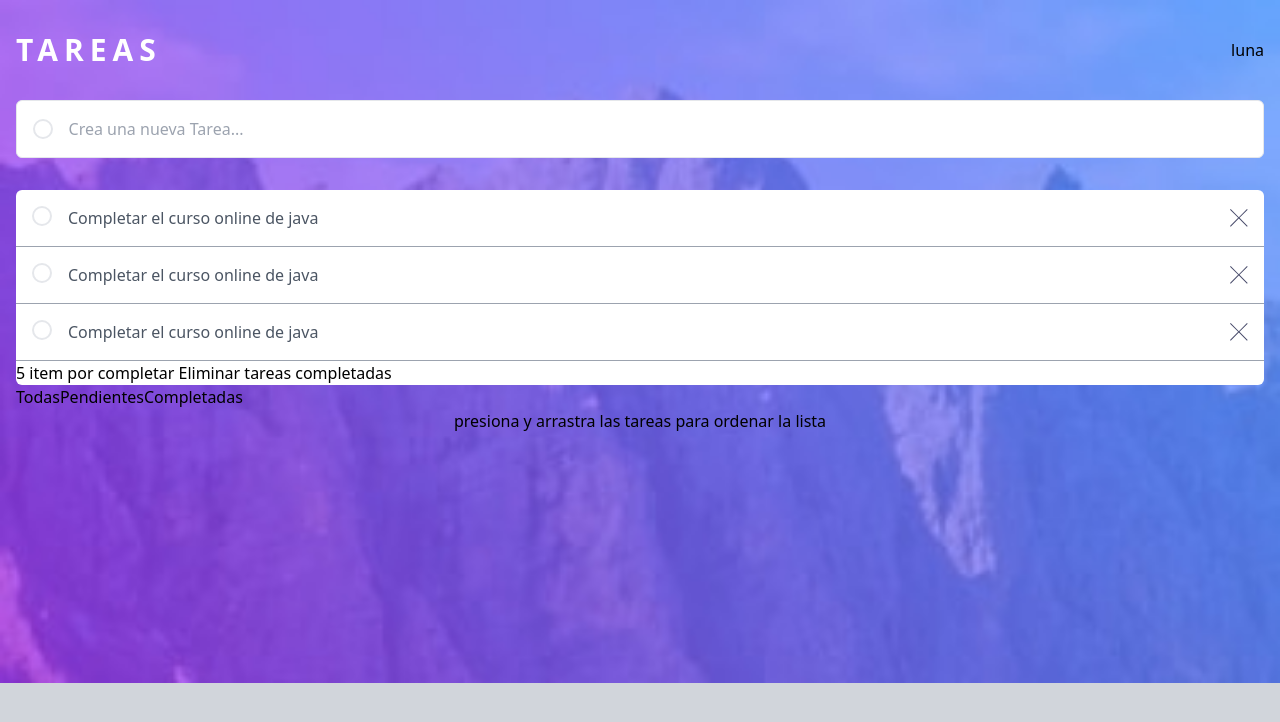
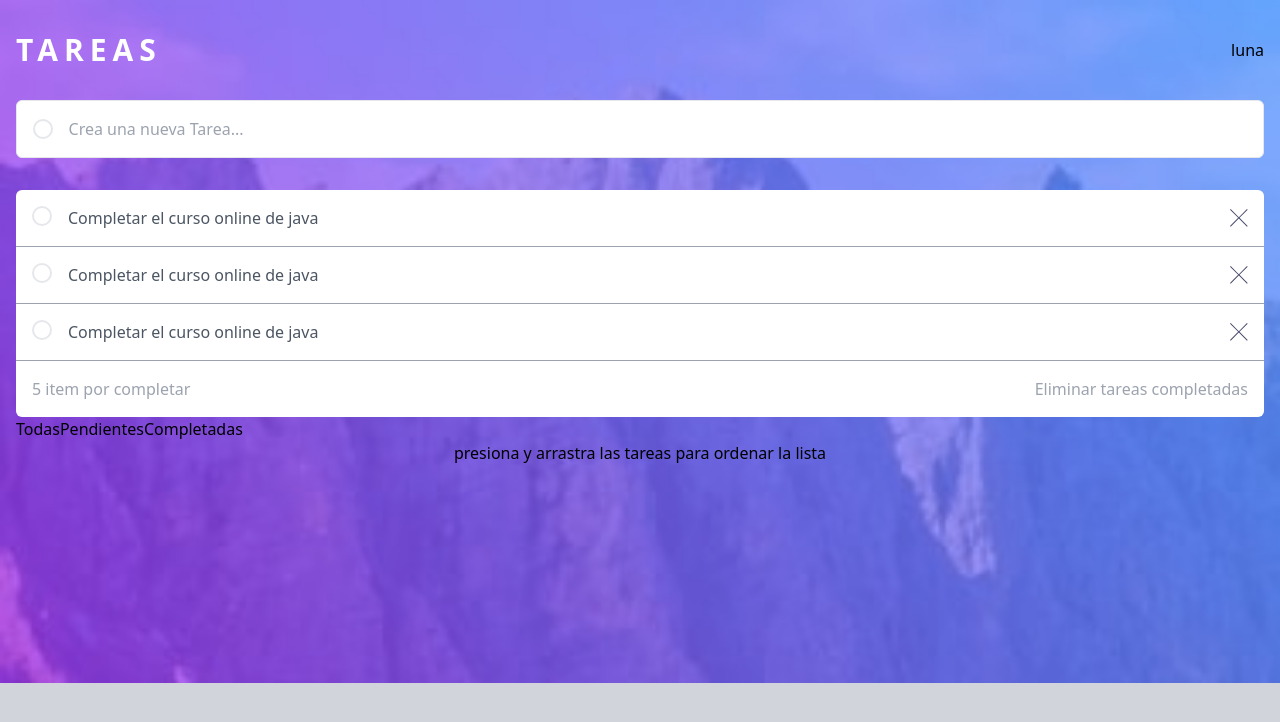
Before and after one commit to CarlosAncapi/Aplicacion-tareas-react-con-tailwind, a React (Vite) app: page / in a window 1280 px wide. Shown: the top 722 px of the page. Built offline with nearby package versions, Linux system fonts and the light colour scheme.

Commit message:
computed

```diff
--- a/src/App.jsx
+++ b/src/App.jsx
@@ -21,9 +21,9 @@ const App = () => {
       </header>
 
       <main className="container mx-auto px-4 mt-8">
-        <div className="bg-white rounded-md ">
+        <div className="bg-white rounded-md [&>article]:p-4">
 
-          <article className="flex gap-4 py-4 border-b  border-b-gray-400 px-4">
+          <article className="flex gap-4 border-b  border-b-gray-400">
             <button className="inline-block h-5 w-5 rounded-full border-2 flex-none"></button>
             <p className="text-gray-600 grow">Completar el curso online de java</p>
             <button className="flex-none">
@@ -31,7 +31,7 @@ const App = () => {
             </button>
           </article>
 
-          <article className="flex gap-4 py-4 border-b  border-b-gray-400 px-4">
+          <article className="flex gap-4 border-b  border-b-gray-400">
             <button className="inline-block h-5 w-5 rounded-full border-2 flex-none"></button>
             <p className="text-gray-600 grow">Completar el curso online de java</p>
             <button className="flex-none">
@@ -39,7 +39,7 @@ const App = () => {
             </button>
           </article>
 
-          <article className="flex gap-4 py-4 border-b  border-b-gray-400 px-4">
+          <article className="flex gap-4 border-b  border-b-gray-400">
             <button className="inline-block h-5 w-5 rounded-full border-2 flex-none"></button>
             <p className="text-gray-600 grow">Completar el curso online de java</p>
             <button className="flex-none">
@@ -47,9 +47,9 @@ const App = () => {
             </button>
           </article>
 
-          <section>
-            <span>5 item por completar </span>
-            <button>Eliminar tareas completadas</button>
+          <section className="py-4 px-4 flex justify-between">
+            <span className="text-gray-400">5 item por completar </span>
+            <button className="text-gray-400">Eliminar tareas completadas</button>
           </section>
         </div>
       </main>
```
